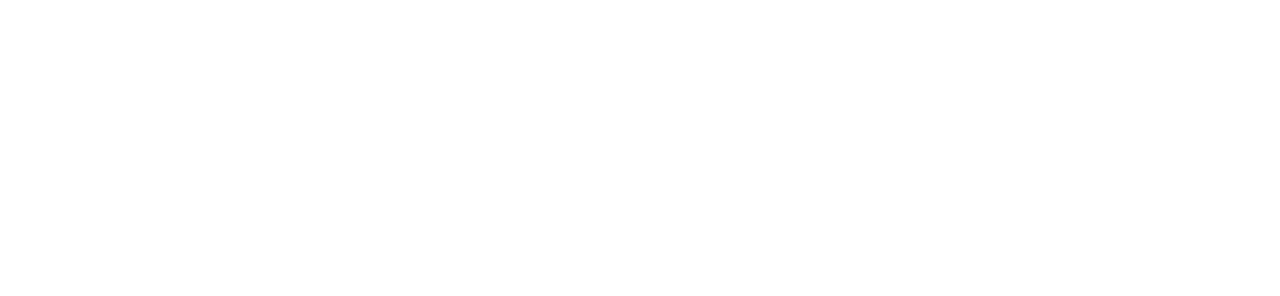
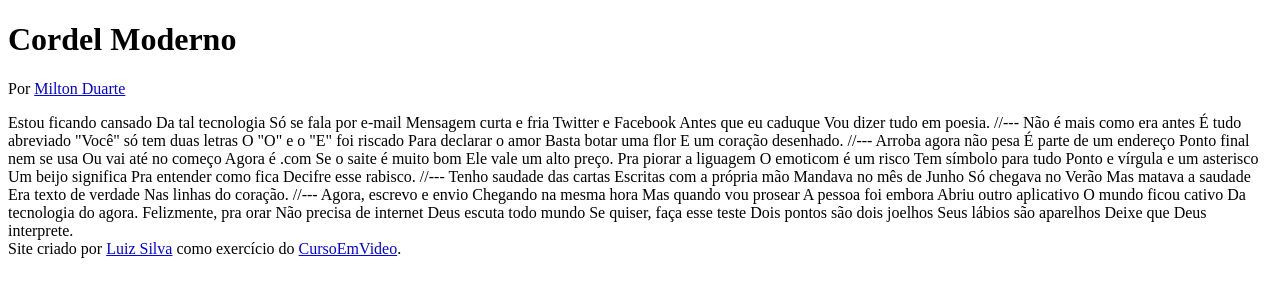
Before and after one commit to luizsilva23/html_css1, a plain HTML site: page desafios/des_cor/index.html in a window 1280 px wide. Drawn offline with Linux system fonts and the light colour scheme.

Commit message:
atualizando revisão com desafio cordel

```diff
--- a/desafios/des_cor/index.html
+++ b/desafios/des_cor/index.html
@@ -4,14 +4,84 @@
     <meta charset="UTF-8">
     <meta http-equiv="X-UA-Compatible" content="IE=edge">
     <meta name="viewport" content="width=device-width, initial-scale=1.0">
-    <title>Document</title>
+    <title>Cordel Moderno</title>
 </head>
 <body>
-    <title>
+    <header>
+        <h1>
+            Cordel Moderno
+        </h1>
+        <p>
+            Por <a href="https://www.recantodasletras.com.br/poesias/3186743" tagert="_blank">Milton Duarte</a>
+        </p>
+    </header>
 
-    </title>
+    Estou ficando cansado
+    Da tal tecnologia
+    Só se fala por e-mail
+    Mensagem curta e fria
+    Twitter e Facebook
+    Antes que eu caduque
+    Vou dizer tudo em poesia.
+
+    //---
+
+    Não é mais como era antes
+    É tudo abreviado
+    "Você" só tem duas letras
+    O "O" e o "E" foi riscado
+    Para declarar o amor
+    Basta botar uma flor
+    E um coração desenhado.
+
+    //---
+
+    Arroba agora não pesa
+    É parte de um endereço
+    Ponto final nem se usa
+    Ou vai até no começo
+    Agora é .com
+    Se o saite é muito bom
+    Ele vale um alto preço.
+
+    Pra piorar a liguagem
+    O emoticom é um risco
+    Tem símbolo para tudo
+    Ponto e vírgula e um asterisco
+    Um beijo significa
+    Pra entender como fica
+    Decifre esse rabisco.
+
+    //---
+
+    Tenho saudade das cartas
+    Escritas com a própria mão
+    Mandava no mês de Junho
+    Só chegava no Verão
+    Mas matava a saudade
+    Era texto de verdade
+    Nas linhas do coração.
+
+    //---
+
+    Agora, escrevo e envio
+    Chegando na mesma hora
+    Mas quando vou prosear
+    A pessoa foi embora
+    Abriu outro aplicativo
+    O mundo ficou cativo
+    Da tecnologia do agora.
+
+    Felizmente, pra orar
+    Não precisa de internet
+    Deus escuta todo mundo
+    Se quiser, faça esse teste
+    Dois pontos são dois joelhos
+    Seus lábios são aparelhos
+    Deixe que Deus interprete.
+
     <footer>
-
+        Site criado por <a href="https://github.com/luizsilva23" target="_blank">Luiz Silva</a> como exercício do <a href="https://www.cursoemvideo.com/" tagert="_blank">CursoEmVideo</a>.
     </footer>
 </body>
 </html>
```
